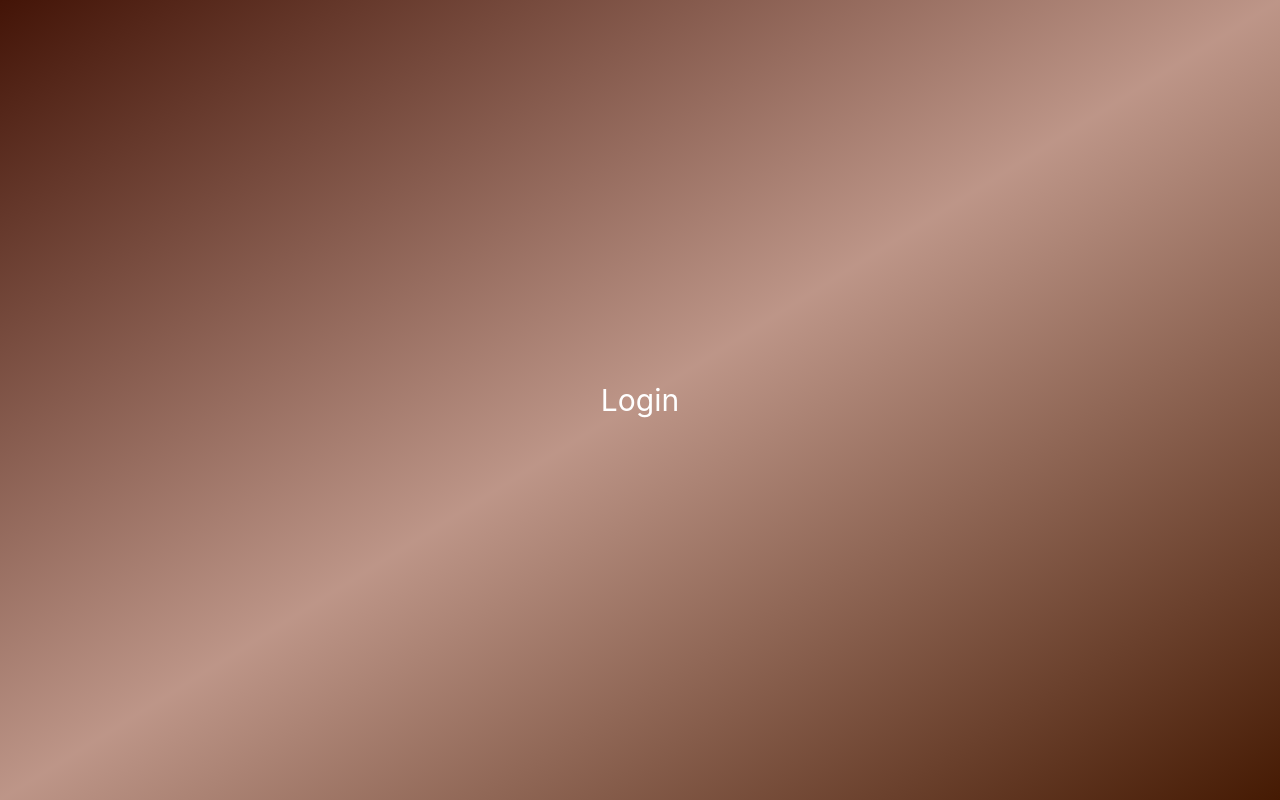
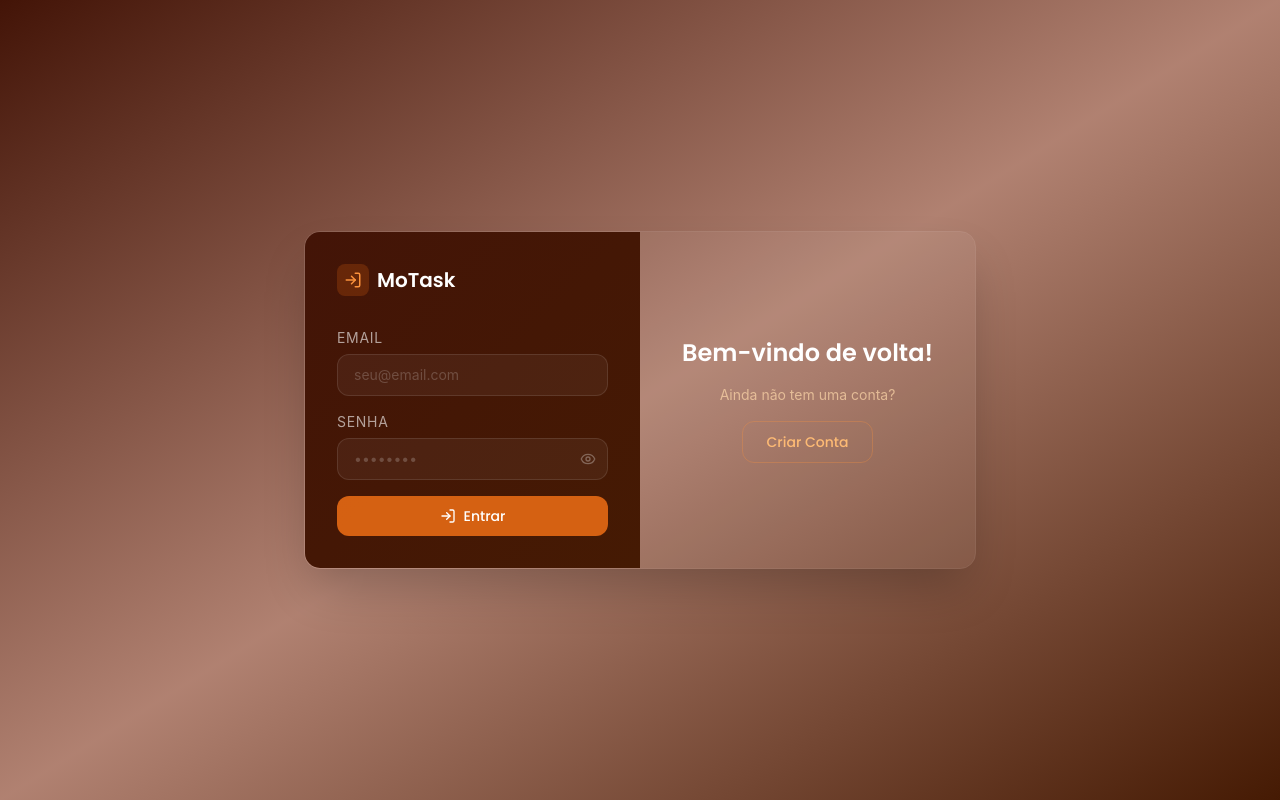
Before and after one commit to guilhermecolares/MoTask, a React (Vite) app in the folder frontend/: page /login in a window 1280 px wide. Built offline with nearby package versions, Linux system fonts and the light colour scheme.

Commit message:
Auth Completa + Login/Registro

```diff
--- a/frontend/src/api/tasks.js
+++ b/frontend/src/api/tasks.js
@@ -6,9 +6,9 @@ const API = axios.create({
 
 API.interceptors.request.use(
     (config) => {
-        const userId = localStorage.getItem('mockUserId')
-        if (userId) {
-            config.headers['X-User-Id'] = userId
+        const token = localStorage.getItem('token')
+        if (token) {
+            config.headers['Authorization'] = `Bearer ${token}`
         }
 
         return config
--- a/frontend/src/pages/Login.jsx
+++ b/frontend/src/pages/Login.jsx
@@ -1,9 +1,174 @@
+import { useState } from 'react'
+import { useNavigate } from 'react-router-dom'
+import { LogIn, UserPlus, Eye, EyeOff } from 'lucide-react'
+import { useAuthStore } from '../stores/useAuthStore.js'
+
 const Login = () => {
+  const navigate = useNavigate()
+  const login = useAuthStore(state => state.login)
+  const register = useAuthStore(state => state.register)
+
+  const [isLogin, setIsLogin] = useState(true)
+  const [name, setName] = useState('')
+  const [email, setEmail] = useState('')
+  const [password, setPassword] = useState('')
+  const [showPassword, setShowPassword] = useState(false)
+  const [error, setError] = useState('')
+  const [isLoading, setIsLoading] = useState(false)
+
+  const handleSubmit = async (e) => {
+    e.preventDefault()
+    setError('')
+    setIsLoading(true)
+
+    try {
+      if (isLogin) {
+        await login(email, password)
+      } else {
+        await register(name, email, password)
+      }
+      navigate('/tasks')
+    } catch (err) {
+      setError(err.message || 'Erro ao processar. Tente Novamente!')
+    } finally {
+      setIsLoading(false)
+    }
+  }
+
   return (
-    <div className="min-h-screen bg-gradient-to-br from-orange-950 via-orange-900/50 to-amber-950 flex items-center justify-center">
-        <div className="text-white text-3xl">
-          Login
+    <div className='
+    min-h-screen bg-gradient-to-br from-orange-950 via-orange-900/60 to-amber-950
+    flex items-center justify-center py-20
+    '>
+      <div className='flex rounded-2xl overflow-hidden border border-white/10 shadow-2xl max-w-2xl w-full'>
+        <div className='w-1/2 p-8 bg-gradient-to-br from-orange-950 to-amber-950 overflow-hidden relative'>
+          <div
+          key={isLogin ? 'login' : 'register'}
+          className='animate-fade-in'>
+            <div className='flex items-center gap-2 mb-8'>
+              <div className='
+              w-8 h-8 rounded-lg bg-orange-500/20
+              flex items-center justify-center
+              '>
+                <LogIn size={18} className='text-orange-400'/>
+              </div>
+              <h1 className='text-xl font-poppins font-semibold text-white'>MoTask</h1>
+            </div>
+
+            <form onSubmit={handleSubmit} className='space-y-4'>
+              {!isLogin && (
+                <div>
+                  <label className='block text-white/60 text-sm mb-1.5 uppercase tracking-wider'>Nome</label>
+
+                  <input
+                  type="text"
+                  value={name}
+                  onChange={(e) => setName(e.target.value)}
+                  placeholder='Seu nome'
+                  required
+                  className='
+                  w-full bg-white/5 border border-white/10 rounded-xl px-4 py-2.5
+                  text-white text-sm placeholder:text-white/20 outline-none
+                  focus:border-white/30 transition-all
+                  '/>
+                </div>
+              )}
+
+              <div>
+                <label className='block text-white/60 text-sm mb-1.5 uppercase tracking-wider'>Email</label>
+
+                <input
+                type="email"
+                value={email}
+                onChange={(e) => setEmail(e.target.value)}
+                placeholder='seu@email.com'
+                required
+                className='
+                w-full bg-white/5 border border-white/10 rounded-xl px-4 py-2.5
+                text-white text-sm placeholder:text-white/20 outline-none
+                focus:border-white/30 transition-all
+                ' />
+              </div>
+
+              <div>
+                <label className='block text-white/60 text-sm mb-1.5 uppercase tracking-wider'>Senha</label>
+
+                <div className='relative'>
+                  <input
+                  type={showPassword ? 'text' : 'password'}
+                  value={password}
+                  onChange={(e) => setPassword(e.target.value)}
+                  placeholder="••••••••"
+                  required
+                  className="
+                  w-full bg-white/5 border border-white/10 rounded-xl px-4 py-2.5 pr-10
+                  text-white text-sm placeholder:text-white/20 outline-none
+                  focus:border-white/30 transition-all
+                  "/>
+
+                  <button
+                  type='button'
+                  onClick={() => setShowPassword(!showPassword)}
+                  className='
+                  absolute right-3 top-1/2 -translate-y-1/2 text-white/30 hover:text-white/60 transition-colors
+                  '>
+                    {showPassword ? <EyeOff size={16} /> : <Eye size={16} />}
+                  </button>
+                </div>
+              </div>
+
+              {error &&  (
+                <p className='text-red-400 text-sm text-center'>{error}</p>
+              )}
+
+              <button
+              type='submit'
+              disabled={isLoading}
+              className='
+              w-full py-2.5 rounded-xl bg-orange-500/80 text-white
+              font-poppins text-sm font-medium
+              hover:bg-orange-500 disabled:opacity-50 disabled:cursor-not-allowed
+              transition-all flex items-center justify-center gap-2
+              '>
+                {isLogin ? <LogIn size={16} /> : <UserPlus size={16} />}
+                {isLoading ? 'Carregando...' : isLogin ? 'Entrar' : 'Criar Conta'}
+              </button>
+            </form>
+          </div>
         </div>
+
+        <div className='w-1/2 p-8 bg-white/5 flex flex-col items-center justify-center text-center'>
+              {isLogin ? (
+                <div className='space-y-4'>
+                  <h2 className='text-2xl font-poppins font-semibold text-white'>Bem-vindo de volta!</h2>
+                  <p className='text-orange-200/70 text-sm'>Ainda não tem uma conta?</p>
+                  <button
+                  onClick={() => { setIsLogin(false); setError('') }}
+                  className='
+                  px-6 py-2.5 rounded-xl border border-orange-400/30 text-orange-300
+                  font-poppins text-sm font-medium
+                  hover:bg-orange-500/10 transition-all
+                  '>
+                    Criar Conta
+                  </button>
+                </div>
+              ) : (
+                <div className='space-y-4'>
+                  <h2 className='text-2xl font-poppins font-semibold text-white'>Olá, novo usuário!</h2>
+                  <p className='text-orange-200/70 text-sm'>Já tem uma conta?</p>
+                  <button
+                  onClick={() => { setIsLogin(true); setError('') }}
+                  className='
+                  px-6 py-2.5 rounded-xl border border-orange-400/30 text-orange-300
+                  font-poppins text-sm font-medium
+                  hover:bg-orange-500/10 transition-all
+                  '>
+                    Fazer Login
+                  </button>
+                </div>
+              )}
+          </div>
+      </div>
     </div>
   )
 }
--- a/frontend/src/stores/useAuthStore.js
+++ b/frontend/src/stores/useAuthStore.js
@@ -4,10 +4,58 @@ import { persist } from 'zustand/middleware'
 export const useAuthStore = create(
   persist(
     (set) => ({
-      isLogged: true,
-      userName: 'Guilherme',
-      login: (name) => set({ isLogged: true, userName: name }),
-      logout: () => set({ isLogged: false, userName: '' })
+      user: null,
+      token: null,
+      isLogged: false,
+      userName: '',
+
+      login: async (email, password) => {
+        const response = await fetch('http://localhost:5000/api/auth/login', {
+          method: 'POST',
+          headers: { 'Content-Type': 'application/json' },
+          body: JSON.stringify({ email, password })
+        })
+
+        const data = await response.json()
+        if (!data.success) throw new Error(data.error)
+
+        set({
+          user: data.user,
+          token: data.token,
+          isLogged: true,
+          userName: data.user.name
+        })
+        localStorage.setItem('token', data.token)
+      },
+
+      register: async (name, email, password) => {
+        const response = await fetch('http://localhost:5000/api/auth/register', {
+          method: 'POST',
+          headers: { 'Content-Type': 'application/json' },
+          body: JSON.stringify({ name, email, password })
+        })
+
+        const data = await response.json()
+        if (!data.success) throw new Error(data.error)
+
+        set({
+          user: data.user,
+          token: data.token,
+          isLogged: true,
+          userName: data.user.name
+        })
+        localStorage.setItem('token', data.token)
+      },
+
+      logout: () => {
+        set({
+          user: null,
+          token: null,
+          isLogged: false,
+          userName: ''
+        })
+        localStorage.removeItem('token')
+      }
     }),
     { name: 'motask-auth' }
   )
```
Also changed, not shown: 1 other file (tests, documents, lock files or other folders).
